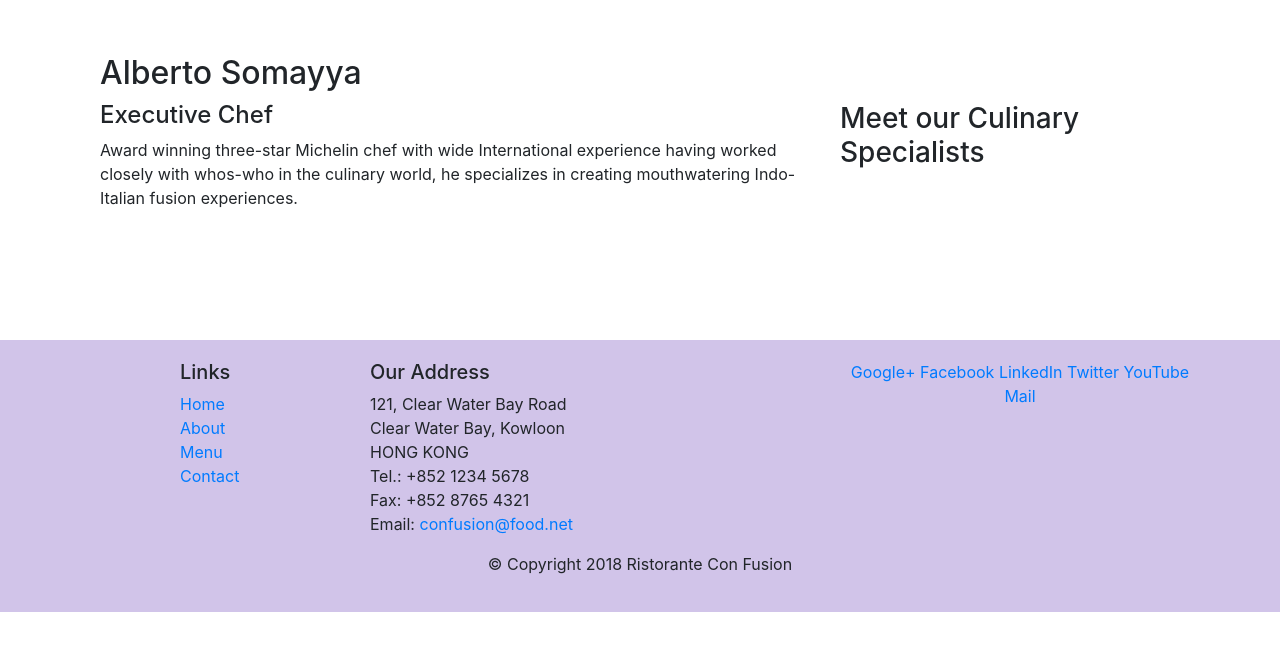
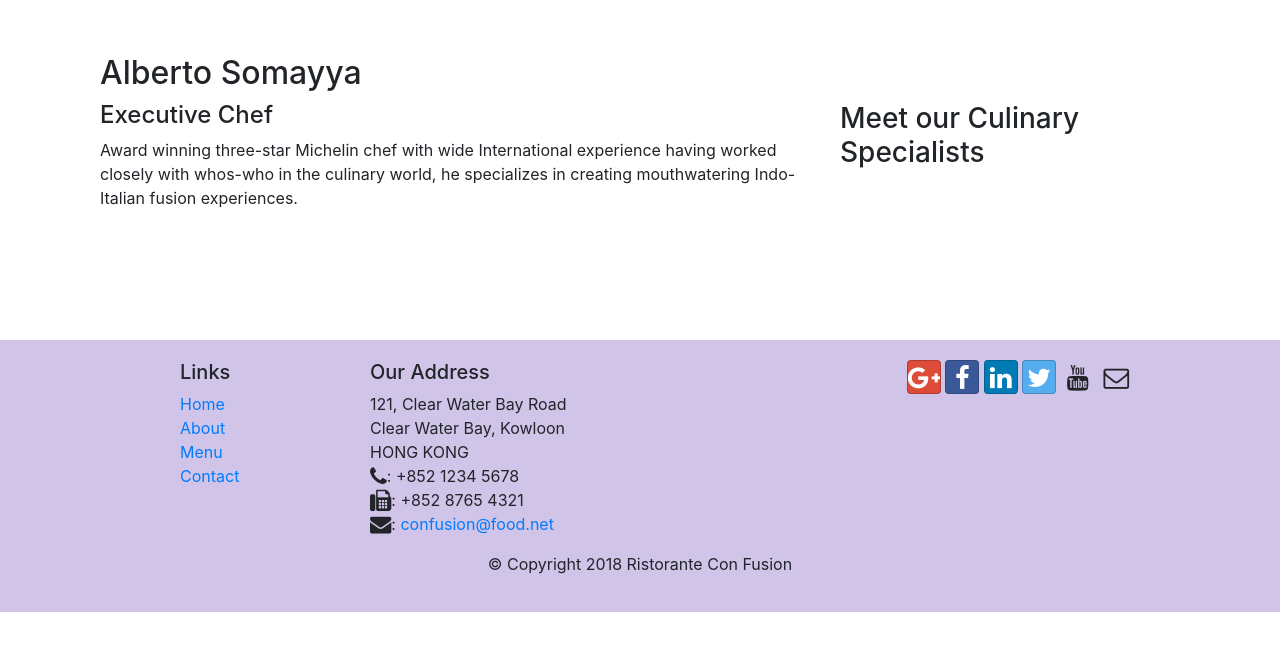
Before and after one commit to lokeshkeelisetti/BootstrapConfusion, a website: page index.html in a window 1280 px wide. Shown: the part 1194-1844 px from the top of the page. Drawn offline with nearby package versions, Linux system fonts and the light colour scheme.

Commit message:
icon-fonts

```diff
--- a/index.html
+++ b/index.html
@@ -10,6 +10,8 @@
 
     <!-- Bootstrap CSS -->
     <link rel="stylesheet" href="node_modules/bootstrap/dist/css/bootstrap.min.css">
+    <link rel="stylesheet" href="node_modules/font-awesome/css/font-awesome.min.css">
+    <link rel="stylesheet" href="node_modules/bootstrap-social/bootstrap-social.css">
     <link rel="stylesheet" href="css/styles.css">
 </head>
 
@@ -22,10 +24,10 @@
             <a class="navbar-brand mr-auto" href="#">Ristorante Con Fusion</a>
             <div class="collapse navbar-collapse" id="Navbar">
                 <ul class="navbar-nav mr-auto">
-                    <li class="nav-item active"><a class="nav-link" href="#">Home</a></li>
-                    <li class="nav-item"><a class="nav-link" href="aboutus.html">About</a></li>
-                    <li class="nav-item"><a class="nav-link" href="#">Menu</a></li>
-                    <li class="nav-item"><a class="nav-link" href="#">Contact</a></li>
+                    <li class="nav-item active"><a class="nav-link" href="#"><span class="fa fa-home fa-lg"></span> Home</a></li>
+                    <li class="nav-item"><a class="nav-link" href="aboutus.html"><span class="fa fa-info fa-lg"></span> About</a></li>
+                    <li class="nav-item"><a class="nav-link" href="#"><span class="fa fa-list fa-lg"></span> Menu</a></li>
+                    <li class="nav-item"><a class="nav-link" href="#"><span class="fa fa-address-card fa-lg"></span>Contact</a></li>
                 </ul>
             </div>
         </div>
@@ -95,19 +97,19 @@
 		              121, Clear Water Bay Road<br>
 		              Clear Water Bay, Kowloon<br>
 		              HONG KONG<br>
-		              Tel.: +852 1234 5678<br>
-		              Fax: +852 8765 4321<br>
-		              Email: <a href="mailto:confusion@food.net">confusion@food.net</a>
+		              <i class="fa fa-phone fa-lg"></i>: +852 1234 5678<br>
+		              <i class="fa fa-fax fa-lg"></i>: +852 8765 4321<br>
+		              <i class="fa fa-envelope fa-lg"></i>: <a href="mailto:confusion@food.net">confusion@food.net</a>
 		           </address>
                 </div>
                 <div class="col-12 col-sm-4">
                     <div class="text-center">
-                        <a href="http://google.com/+">Google+</a>
-                        <a href="http://www.facebook.com/profile.php?id=">Facebook</a>
-                        <a href="http://www.linkedin.com/in/">LinkedIn</a>
-                        <a href="http://twitter.com/">Twitter</a>
-                        <a href="http://youtube.com/">YouTube</a>
-                        <a href="mailto:">Mail</a>
+                        <a class="btn btn-social-icon btn-google" href="http://google.com/+"><i class="fa fa-google-plus fa-lg"></i></a>
+                        <a class="btn btn-social-icon btn-facebook" href="http://www.facebook.com/profile.php?id="><i class="fa fa-facebook fa-lg"></i></a>
+                        <a class="btn btn-social-icon btn-linkedin" href="http://www.linkedin.com/in/"><i class="fa fa-linkedin fa-lg"></i></a>
+                        <a class="btn btn-social-icon btn-twitter" href="http://twitter.com/"><i class="fa fa-twitter fa-lg"></i></a>
+                        <a class="btn btn-social-icon btn-youtube" href="http://youtube.com/"><i class="fa fa-youtube fa-lg"></i></a>
+                        <a class="btn btn-social-icon" href="mailto:"><i class="fa fa-envelope-o fa-lg"></i></a>
                     </div>
                 </div>
            </div>
--- a/package.json
+++ b/package.json
@@ -15,6 +15,8 @@
   },
   "dependencies": {
     "bootstrap": "^4.5.2",
+    "bootstrap-social": "^5.1.1",
+    "font-awesome": "^4.7.0",
     "jquery": "^3.5.1",
     "popper.js": "^1.12.9"
   }
```
Also changed, not shown: aboutus.html (+15 -13 lines), 1 other file.
